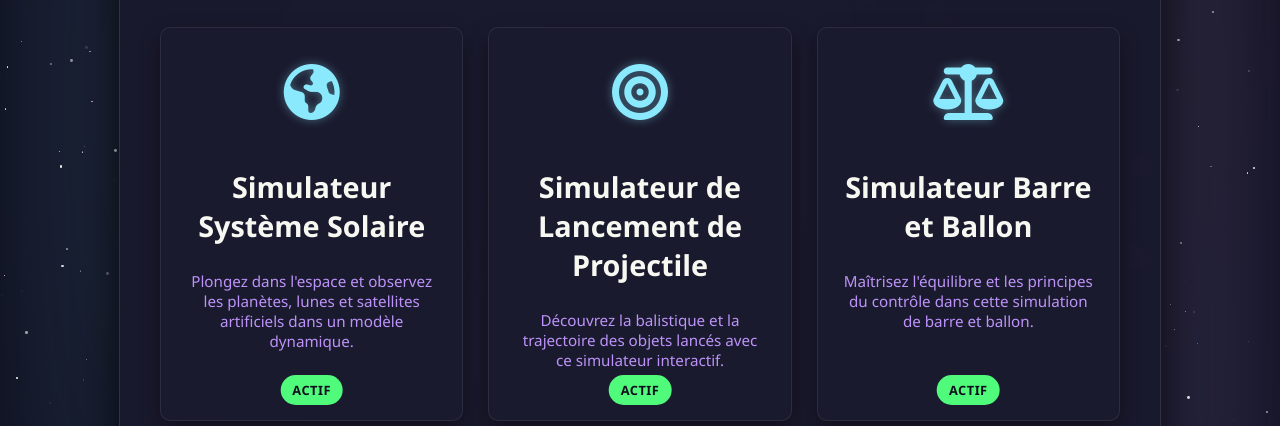
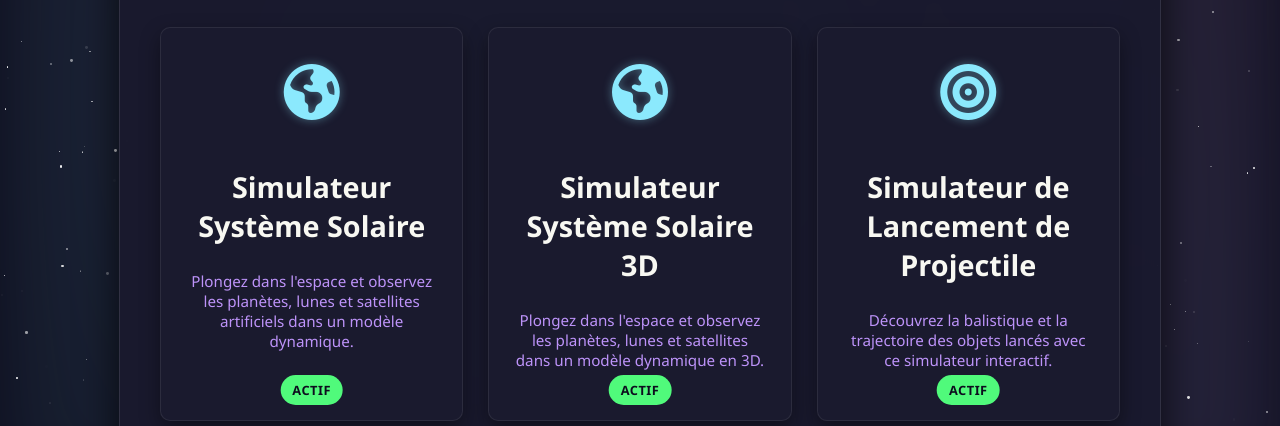
Before and after one commit to dundiss/simu-science, a plain HTML site: page home.html in a window 1280 px wide. Shown: the part 299-725 px from the top of the page. Drawn offline with Linux system fonts and the light colour scheme.

Commit message:
Add files via upload
Integration of 3D system solar

```diff
--- a/home.html
+++ b/home.html
@@ -26,6 +26,12 @@
                 <h2 class="card-title">Simulateur Système Solaire</h2>
                 <p class="card-description">Plongez dans l'espace et observez les planètes, lunes et satellites
                     artificiels dans un modèle dynamique.</p>
+                <span class="card-status active">Actif</span>
+            </a>
+            <a href="simulateur-systeme-solaire-3d/index.html" class="simulator-card">
+                <div class="card-icon"><i class="fas fa-globe-americas"></i></div>
+                <h2 class="card-title">Simulateur Système Solaire 3D</h2>
+                <p class="card-description">Plongez dans l'espace et observez les planètes, lunes et satellites dans un modèle dynamique en 3D.</p>
                 <span class="card-status active">Actif</span>
             </a>
 
```
